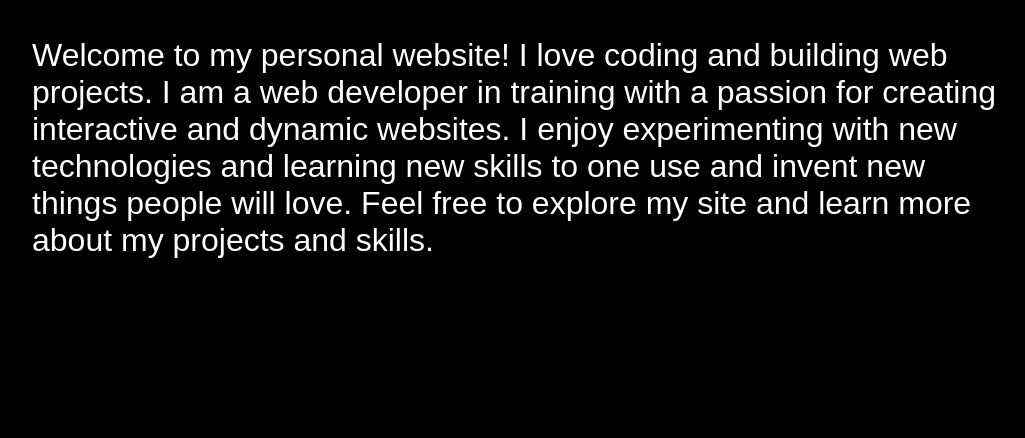
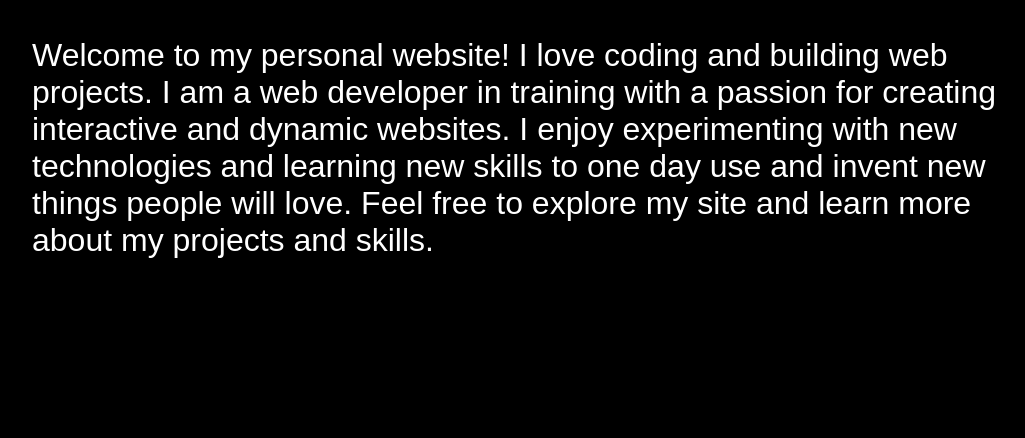
Before and after one commit to BMaidana/Brahian--Site, a plain HTML site: page index.html in a window 1280 px wide. Shown: the part 756-1194 px from the top of the page, without its empty margins (118-1143 px from the left). Drawn offline with Linux system fonts and the light colour scheme.

Commit message:
initial commit

```diff
--- a/index.html
+++ b/index.html
@@ -25,7 +25,7 @@
         <h2 id="about">About Me</h2>
         <p>Welcome to my personal website! I love coding and building web projects.
         I am a web developer in training with a passion for creating interactive and dynamic websites.
-        I enjoy experimenting with new technologies and learning new skills to one use and invent new things people will love.
+        I enjoy experimenting with new technologies and learning new skills to one day use and invent new things people will love.
         Feel free to explore my site and learn more about my projects and skills.
         </p>
     </section>
@@ -42,12 +42,5 @@
     </footer>
 
 
-
-
-
-
-
-
-
 </body>
 </html>
```
